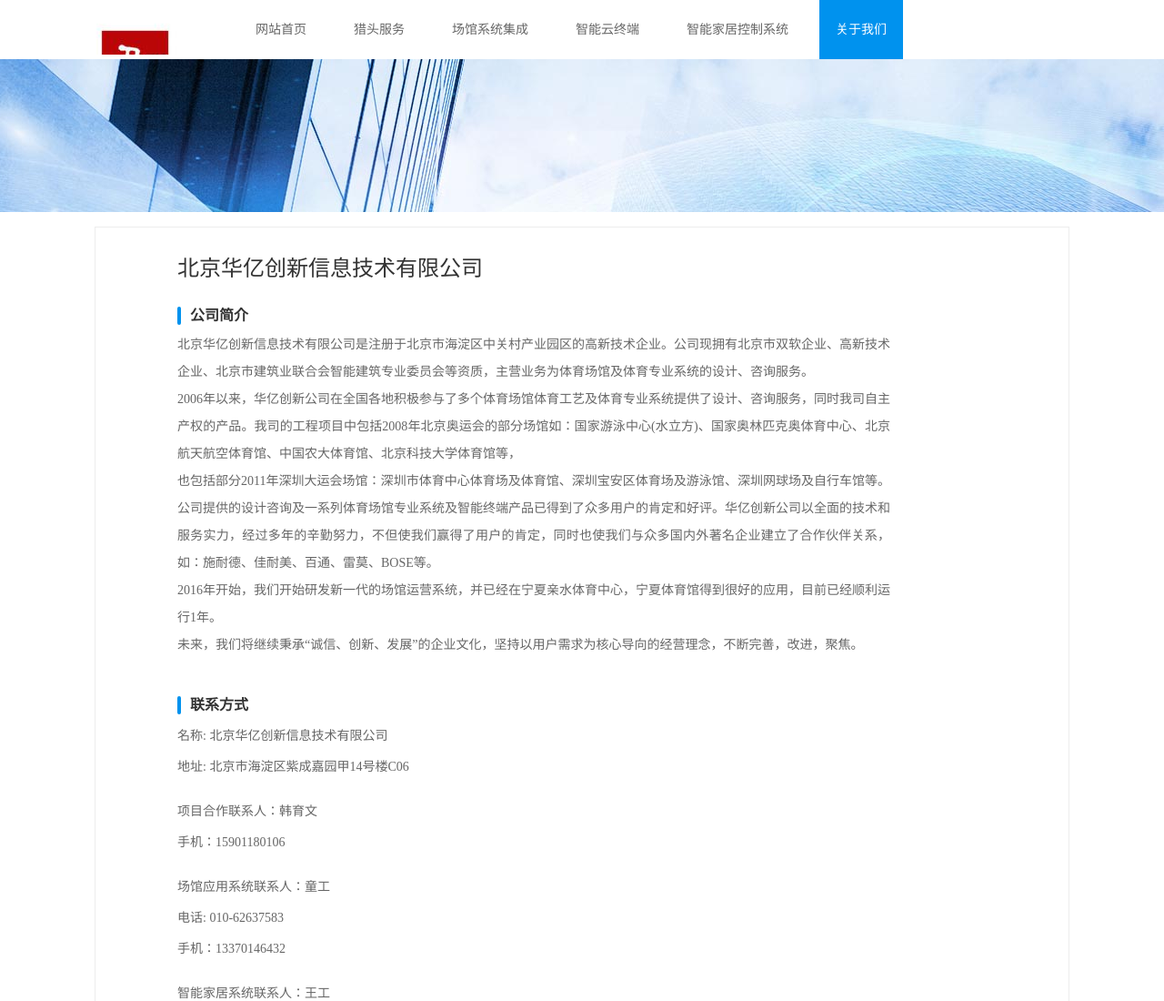
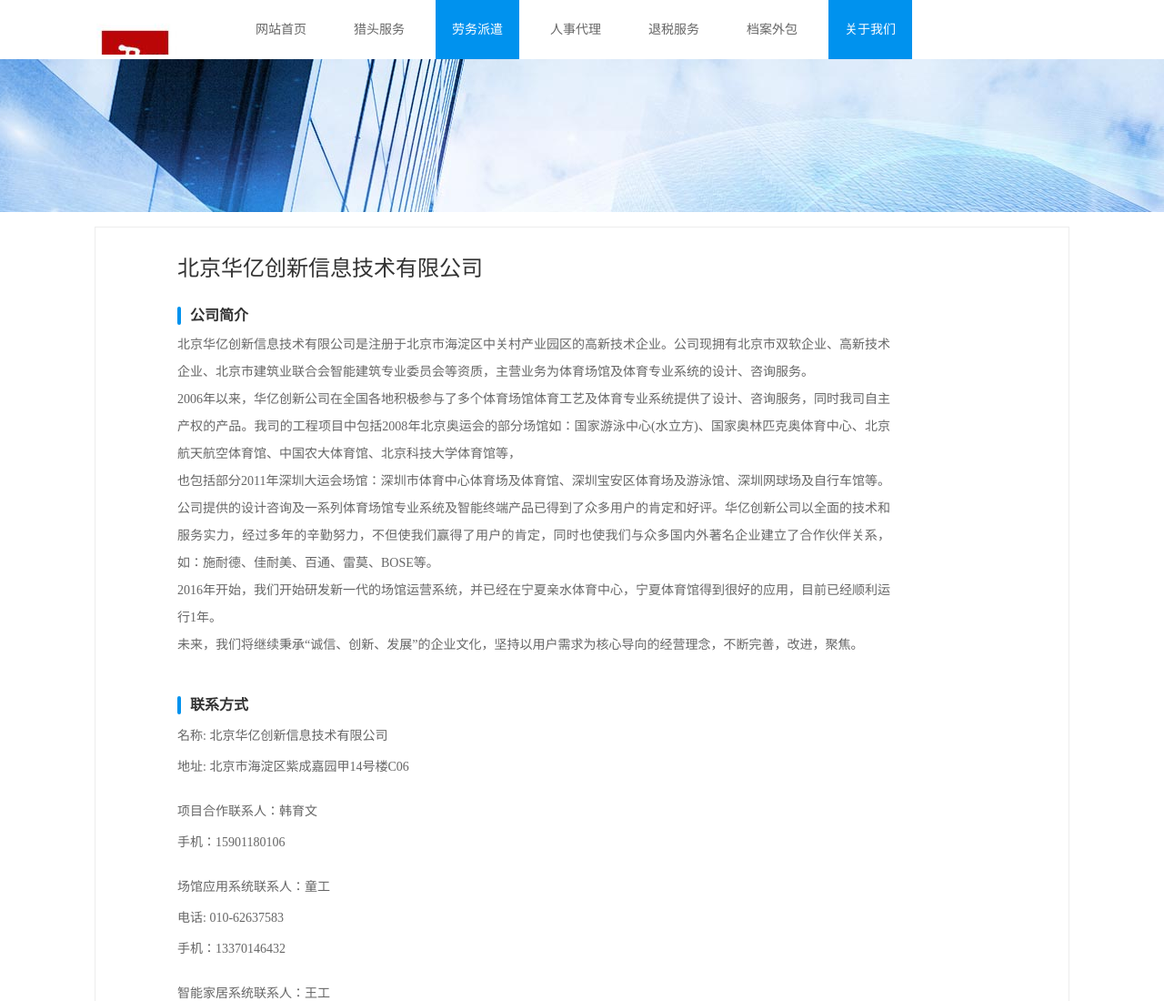
Before and after one commit to mote2000/mote2000.github.io, a website: page html/about.html in a window 1280 px wide. Shown: the top 1100 px of the page at 91% size. Drawn offline with Linux system fonts and the light colour scheme.

Commit message:
Add labor dispatch and file outsourcing links to about page; update existing service links for consistency

```diff
--- a/html/about.html
+++ b/html/about.html
@@ -60,16 +60,18 @@
             <li>
                 <a href="headhunter.html">猎头服务</a>
             </li>
-            <li>
-                <!-- <a href="fivePageDetail.html"> 场馆系统集成</a> -->
-                <a href="##"> 场馆系统集成</a>
-
+            <li class="name">
+                <!-- <a href="fivePageDetail.html">场馆系统集成</a>  -->
+                <a href="laborDispatch.html">劳务派遣</a>
             </li>
             <li>
-                <a href="threePagedetail.html">智能云终端</a>
+                <a href="personnelAgency.html">人事代理</a>
             </li>
             <li>
-                <a href="fourPageDetail.html">智能家居控制系统</a>
+                <a href="taxRefundService.html"> 退税服务</a>
+            </li>
+            <li>
+                <a href="fileOutsourcing.html"> 档案外包</a>
             </li>
             <li class="name">
                 <a href="about.html"> 关于我们</a>
```
